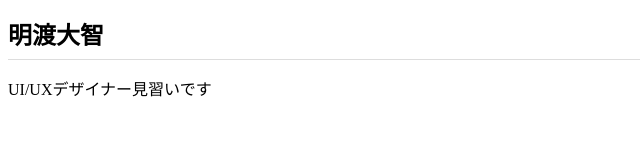
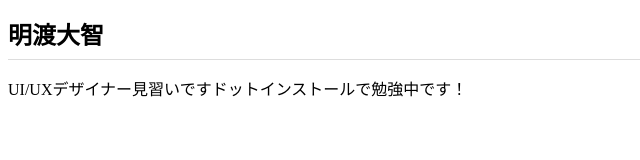
Before and after one commit to kuma-mofumofu/kuma-mofumofu.github.io, a plain HTML site: page index.html in a window 1280 px wide. Shown: the whole page, without its empty margins (0-640 px from the left). Drawn offline with Linux system fonts and the light colour scheme.

Commit message:
Add files via upload

```diff
--- a/index.html
+++ b/index.html
@@ -9,6 +9,6 @@
 </head>
 <body>
   <h1>明渡大智</h1>
-  <p>UI/UXデザイナー見習いです</p>
+  <p>UI/UXデザイナー見習いですドットインストールで勉強中です！</p>
 </body>
 </html>
```
